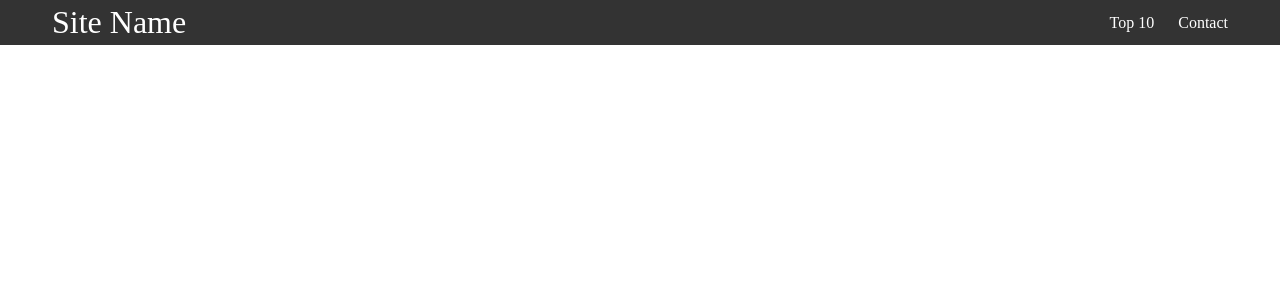
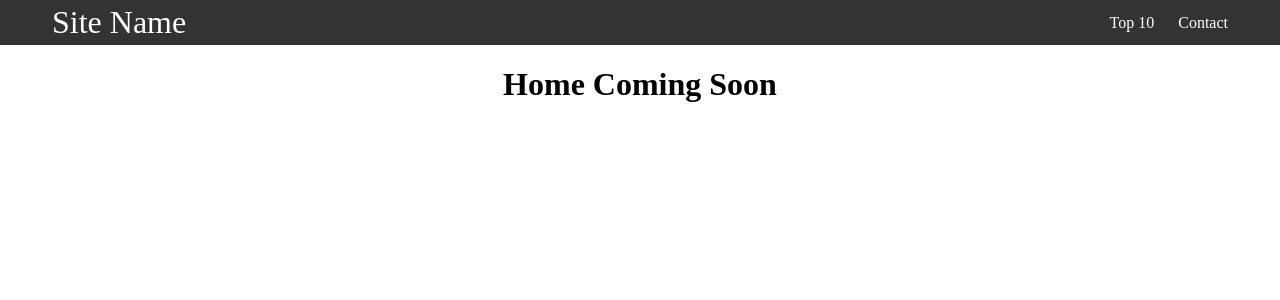
Before and after one commit to Adarshsharma42876/Routes-with-API---Placement-Contest--FE---t92q3dz7rr1q, a React app: page / in a window 1280 px wide. Shown: the top 300 px of the page. Built offline with nearby package versions, Linux system fonts and the light colour scheme.

Commit message:
Update App.js

```diff
--- a/src/components/App.js
+++ b/src/components/App.js
@@ -11,7 +11,16 @@ const App = () => {
   return (
     <div id="main">
       <Navbar />
-      <div className='container'></div>
+      <div className='container'>
+        <Routes>
+          <Route path="/" element={<Home />} />
+          <Route path="/top-10" element={<Top />} />
+          <Route path="/contact" element ={<Contact />} />
+
+        </Routes>
+
+
+      </div>
     </div>
   )
 }
```
